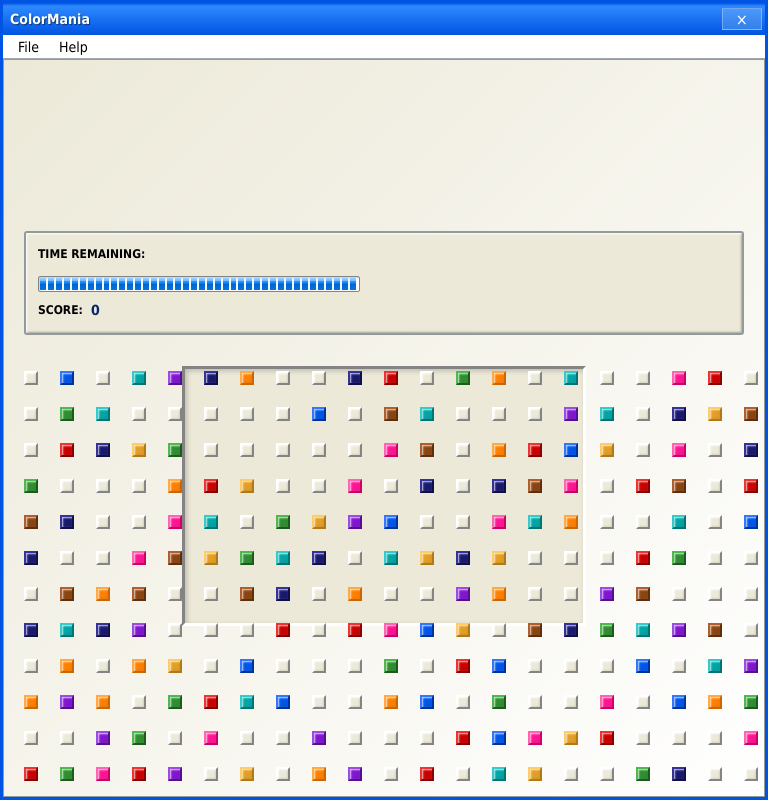
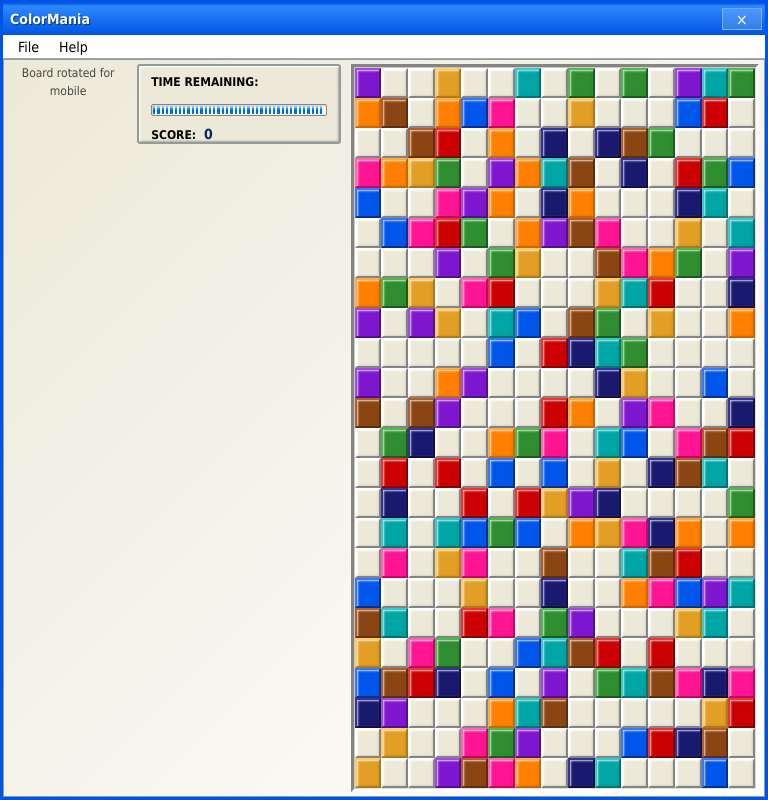
Before and after one commit to som1shi/os32, a React (Vite) app: page /game/colormania in a window 768 px wide. Both pictures are taken after a click on the button "Start Game". Built offline with nearby package versions, Linux system fonts and the light colour scheme; no server answers.

Commit message:
added extended mobile support for ColorMania

```diff
--- /dev/null
+++ b/ColorMania.css
@@ -0,0 +1,85 @@
+.cm-game-container {
+  flex: 1;
+  display: flex;
+  flex-direction: column;
+  align-items: center;
+  justify-content: center;
+  padding: 10px;
+  gap: 10px;
+  background: linear-gradient(135deg, #ECE9D8 0%, #FFFFFF 100%);
+  border: 1px solid #919B9C;
+  overflow: auto;
+  width: 100%;
+  max-width: 100%;
+}
+
+.cm-game-play-area {
+  display: flex;
+  flex-direction: column;
+  align-items: center;
+  justify-content: center;
+  width: 100%;
+  gap: 10px;
+}
+
+.cm-display-panel {
+  display: flex;
+  flex-direction: column;
+  gap: 8px;
+  width: 100%;
+  max-width: 100%;
+}
+
+.cm-game-board {
+  display: grid;
+  grid-template-columns: repeat(24, minmax(15px, 36px));
+  grid-template-rows: repeat(15, minmax(15px, 36px));
+  border: 3px solid;
+  border-color: #848484 #fff #fff #848484;
+  margin: 0 auto;
+  background: #ECE9D8;
+  box-shadow: inset 2px 2px 5px rgba(0,0,0,0.2);
+  user-select: none;
+  padding: 2px;
+  justify-content: center;
+  width: fit-content;
+  max-width: 100%;
+}
+
+.cm-cell {
+  width: 100%;
+  height: 100%;
+  border: 2px solid;
+  border-color: #fff #848484 #848484 #fff;
+  display: flex;
+  align-items: center;
+  justify-content: center;
+  font-size: clamp(10px, 3vw, 15px);
+  font-weight: bold;
+  cursor: pointer;
+  background: #ECE9D8;
+  box-shadow: inset 1px 1px 2px rgba(255, 255, 255, 0.8),
+              inset -1px -1px 2px rgba(0, 0, 0, 0.1);
+  touch-action: manipulation;
+}
+
+@media (max-width: 768px) {
+  .cm-game-board {
+    grid-template-columns: 100%;
+    grid-template-rows: 100%;
+  }
+
+  .cm-cell {
+    border-width: 1px;
+  }
+}
+
+@media (max-width: 480px) {
+  .cm-game-board {
+    grid-template-columns: 100%;
+    grid-template-rows: 100%;
+  }
+
+  .cm-game-container {
+  }
+}
--- a/src/components/games/ColorMania/ColorMania.css
+++ b/src/components/games/ColorMania/ColorMania.css
@@ -121,11 +121,13 @@
   flex-direction: column;
   align-items: center;
   justify-content: center;
-  padding: 20px;
-  gap: 20px;
+  padding: 10px;
+  gap: 10px;
   background: linear-gradient(135deg, #ECE9D8 0%, #FFFFFF 100%);
   border: 1px solid #919B9C;
   overflow: auto;
+  width: 100%;
+  max-width: 100%;
 }
 
 .cm-start-screen {
@@ -186,7 +188,7 @@
   justify-content: center;
   width: 100%;
   max-width: 900px;
-  gap: 16px;
+  gap: 10px;
 }
 
 .cm-game-display {
@@ -302,8 +304,8 @@
 
 .cm-game-board {
   display: grid;
-  grid-template-columns: repeat(24, 36px);
-  grid-template-rows: repeat(15, 36px);
+  grid-template-columns: repeat(24, minmax(15px, 36px));
+  grid-template-rows: repeat(15, minmax(15px, 36px));
   border: 3px solid;
   border-color: #848484 #fff #fff #848484;
   margin: 0 auto;
@@ -313,6 +315,7 @@
   padding: 2px;
   justify-content: center;
   width: fit-content;
+  max-width: 100%;
 }
 
 .cm-row {
@@ -320,19 +323,20 @@
 }
 
 .cm-cell {
-  width: 36px;
-  height: 36px;
+  width: 100%;
+  height: 100%;
   border: 2px solid;
   border-color: #fff #848484 #848484 #fff;
   display: flex;
   align-items: center;
   justify-content: center;
-  font-size: clamp(11px, 1.3vw, 15px);
+  font-size: clamp(10px, 3vw, 15px);
   font-weight: bold;
   cursor: pointer;
   background: #ECE9D8;
   box-shadow: inset 1px 1px 2px rgba(255, 255, 255, 0.8),
               inset -1px -1px 2px rgba(0, 0, 0, 0.1);
+  touch-action: manipulation;
 }
 
 .cm-cell.empty {
@@ -728,13 +732,117 @@
   100% { opacity: 0; transform: translateY(-20px); }
 }
 
-@media (max-width: 600px) {
-  .cm-cell {
-    width: 16px;
-    height: 16px;
-    border-width: 1px;
+@media (min-width: 601px) and (max-width: 940px) {
+  .cm-game-container {
+    padding: 5px;
+    overflow: auto;
   }
 
+  .cm-game-play-area {
+    flex-direction: row;
+    align-items: flex-start;
+    justify-content: center;
+    gap: 10px;
+    max-width: 100%;
+  }
+
+  .cm-display-panel {
+    max-width: 250px;
+    margin-top: 10px;
+    flex-shrink: 0;
+  }
+
+  .cm-game-board {
+    max-width: 100%;
+    max-height: 100%;
+    margin: 0;
+    grid-template-columns: repeat(24, minmax(12px, 20px));
+    grid-template-rows: repeat(15, minmax(12px, 20px));
+    padding: 1px;
+  }
+
+  .cm-cell {
+    border: 2px solid;
+    border-color: #fff #848484 #848484 #fff;
+    font-size: clamp(7px, 1.8vw, 12px);
+  }
+
+  .cm-game-display {
+    height: 80px;
+    margin-bottom: 5px;
+    width: 30%;
+  }
+
+  .cm-time-bar-container {
+    width: 100%;
+    height: 12px;
+  }
+
+  .cm-time-segment {
+    width: 1.75% !important;
+    height: 100%;
+  }
+
+  .cm-score-popup {
+    font-size: 24px;
+  }
+}
+
+@media (max-width: 768px){
+  .cm-game-board {
+    grid-template-columns: repeat(15, minmax(20px, 30px));
+    grid-template-rows: repeat(24, minmax(20px, 30px));
+    transform-origin: center;
+    width: fit-content;
+    max-width: 100%;
+    overflow: auto;
+  }
+
+  .cm-cell {
+    border: 2px solid;
+    border-color: #fff #848484 #848484 #fff;
+    font-size: clamp(8px, 2.5vw, 13px);
+    box-shadow: inset 1px 1px 2px rgba(255, 255, 255, 0.8),
+                inset -1px -1px 2px rgba(0, 0, 0, 0.1);
+  }
+
+  .cm-game-play-area::before {
+    content: "Board rotated for mobile";
+    font-size: 12px;
+    opacity: 0.7;
+    margin-bottom: 5px;
+    text-align: center;
+  }
+
+  .cm-game-container {
+    padding: 5px;
+  }
+
+  .cm-time-bar-container {
+    width: 100%;
+  }
+
+  .cm-time-segment {
+    width: 2%;
+    height: 100%;
+  }
+}
+
+@media (max-width: 480px) {
+  .cm-game-board {
+    grid-template-columns: repeat(15, minmax(16px, 26px));
+    grid-template-rows: repeat(24, minmax(16px, 26px));
+  }
+
+  .cm-game-container {
+    padding: 2px;
+  }
+
+  .cm-cell {
+    border: 2px solid;
+    border-color: #fff #848484 #848484 #fff;
+    font-size: clamp(7px, 2vw, 11px);
+  }
 
   .cm-game-controls {
     flex-direction: column;
@@ -746,15 +854,3 @@
     max-width: 350px;
   }
 }
-
-@media (min-width: 601px) and (max-width: 900px) {
-  .cm-cell {
-    width: 14px;
-    height: 14px;
-  }
-
-  .cm-game-board {
-    max-width: calc(25 * 16px + 4px);
-    max-height: calc(16 * 16px + 4px);
-  }
-}
--- a/src/components/games/ColorMania/components/GameBoard.jsx
+++ b/src/components/games/ColorMania/components/GameBoard.jsx
@@ -1,5 +1,5 @@
-import React from 'react';
-import { PENALTY_TIME } from '../constants';
+import React, { useState, useEffect } from 'react';
+import { PENALTY_TIME, GRID_WIDTH, GRID_HEIGHT } from '../constants';
 import useMatchFinder from '../hooks/useMatchFinder';
 import useAnimations from '../hooks/useAnimations';
 
@@ -13,6 +13,53 @@ const GameBoard = ({
 }) => {
   const { findMatchingDirections } = useMatchFinder();
   const { createFallingAnimation, createScorePopup } = useAnimations();
+  const [isMobile, setIsMobile] = useState(window.innerWidth <= 768);
+  const [flattenedCells, setFlattenedCells] = useState([]);
+
+  useEffect(() => {
+    const handleResize = () => {
+      setIsMobile(window.innerWidth <= 768);
+    };
+
+    window.addEventListener('resize', handleResize);
+    return () => window.removeEventListener('resize', handleResize);
+  }, []);
+
+  useEffect(() => {
+    const cells = [];
+
+    if (isMobile) {
+      for (let colIndex = 0; colIndex < GRID_WIDTH; colIndex++) {
+        for (let rowIndex = 0; rowIndex < GRID_HEIGHT; rowIndex++) {
+          cells.push({
+            key: `cell-${rowIndex}-${colIndex}`,
+            className: `cm-cell ${grid[rowIndex][colIndex] || 'empty'}`,
+            rowIndex,
+            colIndex,
+            color: grid[rowIndex][colIndex],
+            gridRow: colIndex + 1,
+            gridColumn: GRID_HEIGHT - rowIndex
+          });
+        }
+      }
+    } else {
+      for (let rowIndex = 0; rowIndex < GRID_HEIGHT; rowIndex++) {
+        for (let colIndex = 0; colIndex < GRID_WIDTH; colIndex++) {
+          cells.push({
+            key: `cell-${rowIndex}-${colIndex}`,
+            className: `cm-cell ${grid[rowIndex][colIndex] || 'empty'}`,
+            rowIndex,
+            colIndex,
+            color: grid[rowIndex][colIndex],
+            gridRow: rowIndex + 1,
+            gridColumn: colIndex + 1
+          });
+        }
+      }
+    }
+
+    setFlattenedCells(cells);
+  }, [grid, isMobile]);
 
   const handleCellClick = (rowIndex, colIndex) => {
     if (gameOver || !gameStarted || grid[rowIndex][colIndex] !== null) return;
@@ -38,20 +85,6 @@ const GameBoard = ({
     createScorePopup(rowIndex, colIndex, pointsGained);
   };
 
-  // Flatten the grid for rendering in CSS grid
-  const flattenedCells = [];
-  for (let rowIndex = 0; rowIndex < grid.length; rowIndex++) {
-    for (let colIndex = 0; colIndex < grid[rowIndex].length; colIndex++) {
-      flattenedCells.push({
-        key: `cell-${rowIndex}-${colIndex}`,
-        className: `cm-cell ${grid[rowIndex][colIndex] || 'empty'}`,
-        rowIndex,
-        colIndex,
-        color: grid[rowIndex][colIndex]
-      });
-    }
-  }
-
   return (
     <div className="cm-game-board">
       {flattenedCells.map(cell => (
@@ -61,6 +94,10 @@ const GameBoard = ({
           data-row={cell.rowIndex}
           data-col={cell.colIndex}
           onClick={() => handleCellClick(cell.rowIndex, cell.colIndex)}
+          style={isMobile ? {
+            gridRow: cell.gridRow,
+            gridColumn: cell.gridColumn
+          } : undefined}
         />
       ))}
     </div>
--- a/src/components/games/ColorMania/hooks/useAnimations.js
+++ b/src/components/games/ColorMania/hooks/useAnimations.js
@@ -56,13 +56,37 @@ const useAnimations = () => {
     totalPopup.className = 'cm-score-popup';
     totalPopup.innerText = `+${pointsGained}`;
     totalPopup.style.position = 'fixed';
-    totalPopup.style.top = `${boardRect.top + rowIndex * 30}px`;
-    totalPopup.style.left = `${boardRect.left + colIndex * 30}px`;
+
+    const isMobile = window.innerWidth <= 768;
+
+    if (isMobile) {
+      const cellElement = document.querySelector(`.cm-cell[data-row="${rowIndex}"][data-col="${colIndex}"]`);
+
+      if (cellElement) {
+        const cellRect = cellElement.getBoundingClientRect();
+        totalPopup.style.top = `${cellRect.top - 20}px`;
+        totalPopup.style.left = `${cellRect.left + (cellRect.width / 2)}px`;
+      } else {
+        const cellWidth = boardRect.width / 15;
+        const cellHeight = boardRect.height / 24;
+
+        totalPopup.style.top = `${boardRect.top + colIndex * cellHeight}px`;
+        totalPopup.style.left = `${boardRect.left + (15 - rowIndex) * cellWidth}px`;
+      }
+    } else {
+      const cellWidth = boardRect.width / 24;
+      const cellHeight = boardRect.height / 15;
+      totalPopup.style.top = `${boardRect.top + rowIndex * cellHeight}px`;
+      totalPopup.style.left = `${boardRect.left + colIndex * cellWidth}px`;
+    }
+
     totalPopup.style.color = '#FFFFFF';
     totalPopup.style.fontSize = '32px';
     totalPopup.style.fontWeight = 'bold';
     totalPopup.style.zIndex = '250';
     totalPopup.style.textShadow = '0 0 6px #000';
+    totalPopup.style.textAlign = 'center';
+    totalPopup.style.transform = 'translate(-50%, -50%)';
 
     document.body.appendChild(totalPopup);
 
```
